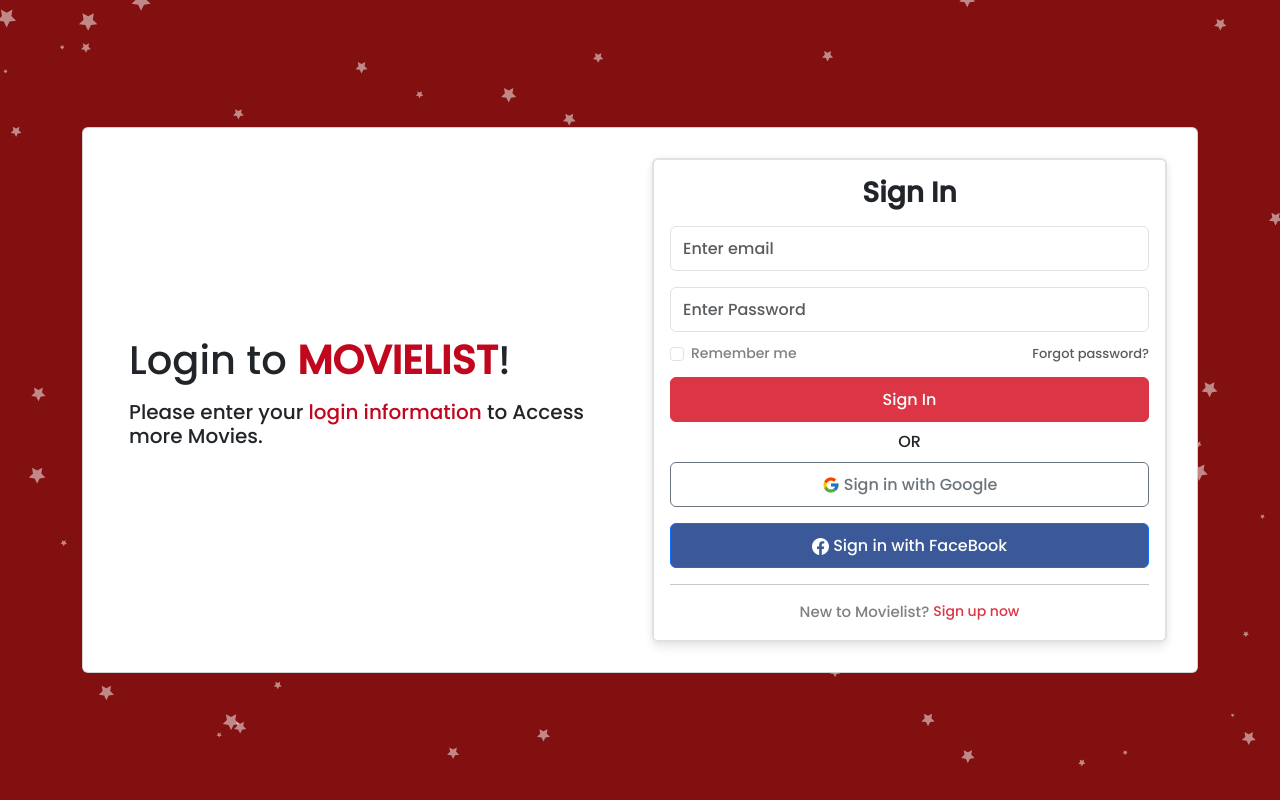
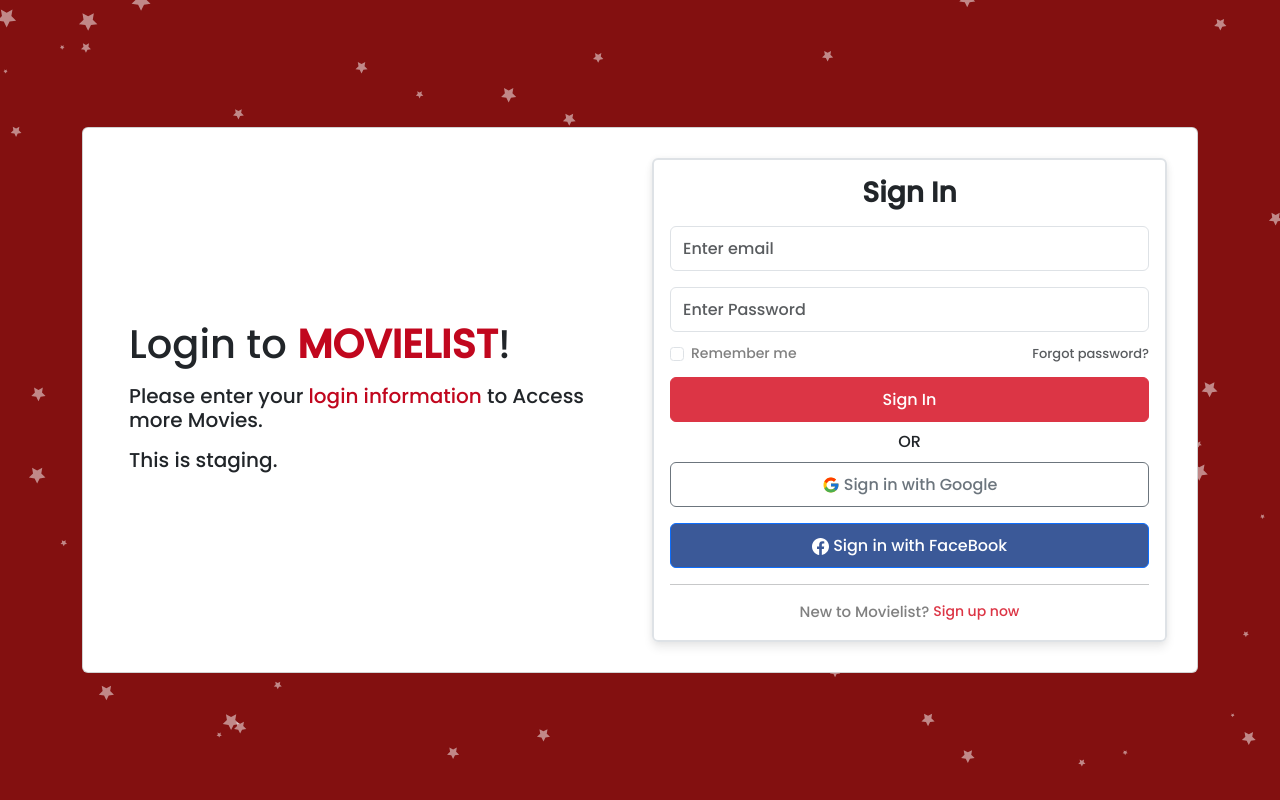
Before and after one commit to DwipayanaIsmulya/movie-app-list-collaboration, a React (Vite) app: page /login in a window 1280 px wide. Built offline with nearby package versions, Linux system fonts and the light colour scheme; no server answers.

Commit message:
staging v1

```diff
--- a/src/Pages/Login.jsx
+++ b/src/Pages/Login.jsx
@@ -68,6 +68,7 @@
                   <span style={{ color: "	#c1071e" }}>login information</span> to
                   Access more Movies.
                 </h5>
+                <h5>This is staging.</h5>
               </Card.Body>
             </Col>
             <Col>
```
